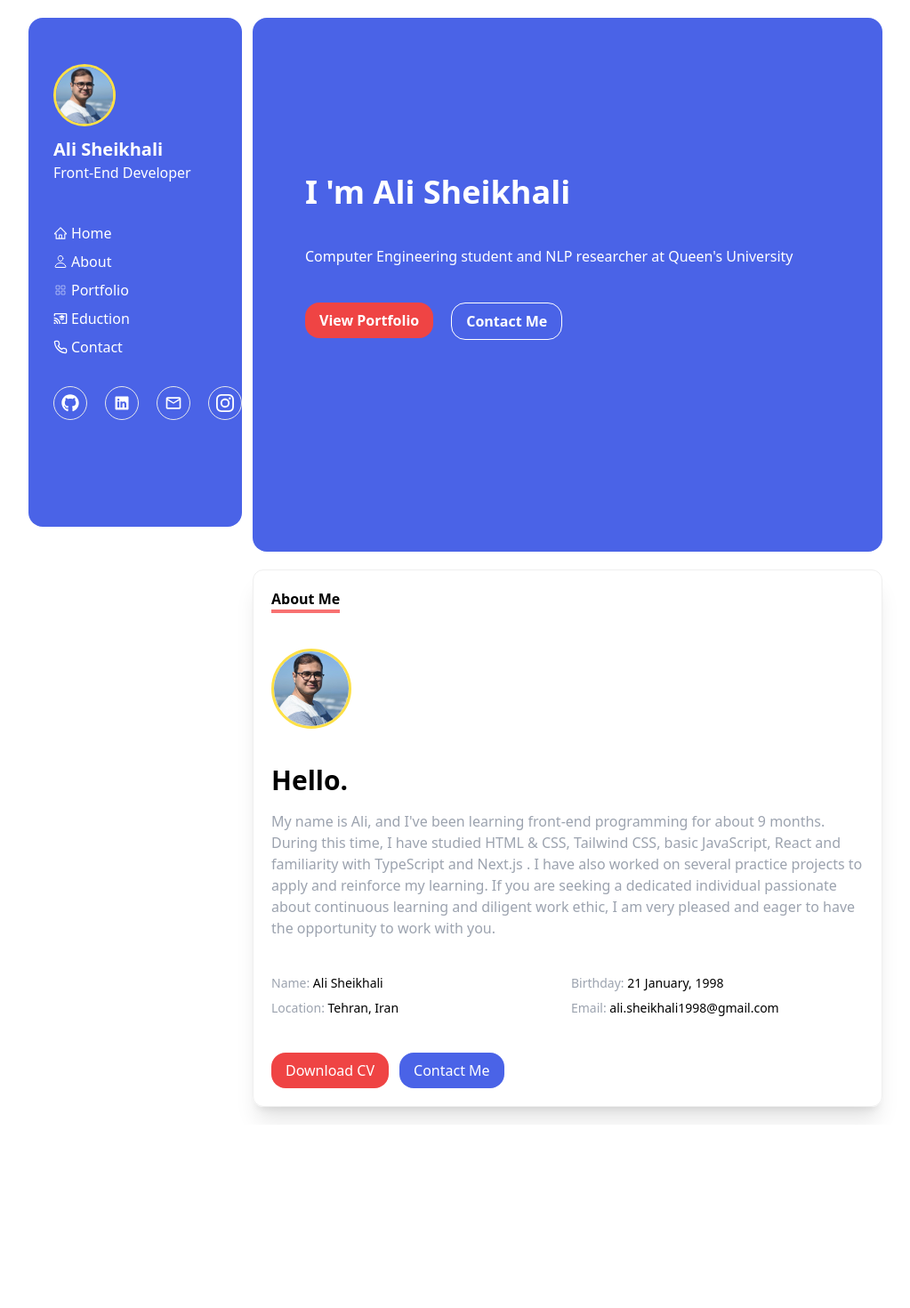
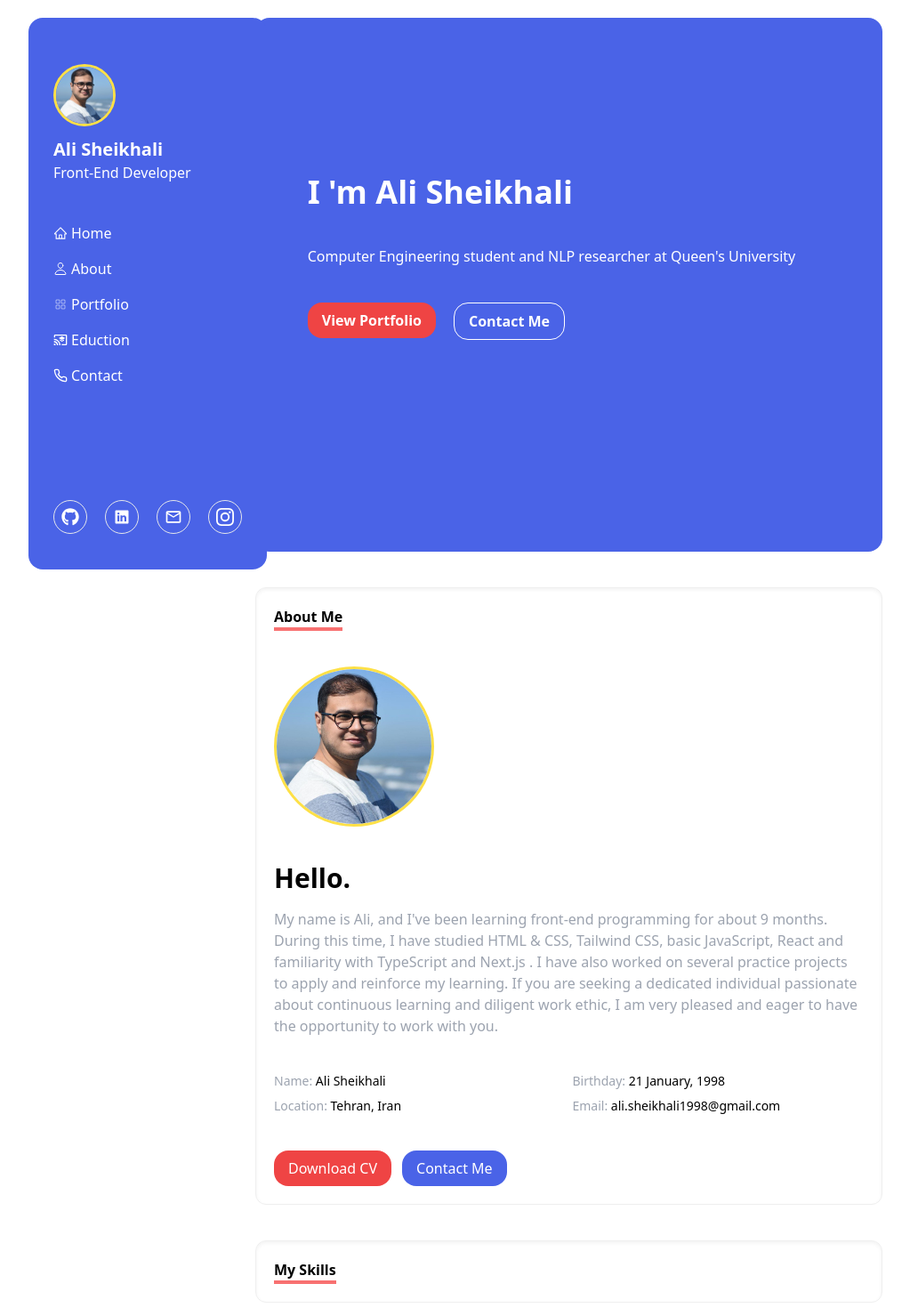
Before and after one commit to ali-sheikhali/portfolio, a React (Create React App) app: page / in a window 1280 px wide. Shown: the top 1470 px of the page at 89% size, without its empty margins (128-1151 px from the left). Before the commit the page ends 1264 px from the top, so only its background shows below. Built offline with nearby package versions, Linux system fonts and the light colour scheme.

Commit message:
complete about me

```diff
--- a/src/components/AboutMe.js
+++ b/src/components/AboutMe.js
@@ -4,10 +4,15 @@ import Buttons from "./Buttons";
 
 function AboutMe() {
   return (
-    <div className="shadow-xl space-y-10 my-5 p-5 border rounded-xl border-[#efefef]">
+    <div className="shadow-inner space-y-10 my-10 p-5 border rounded-xl border-[#efefef]">
       <h3 className="font-bold border-b-4 border-red-400 w-fit">About Me</h3>
       <figure>
-        <Logoimg style={{ width: "90px", height: "90px" }} />
+        <span className="md:hidden">
+          <Logoimg style={{ width: "120px", height: "120px" }} />
+        </span>
+        <span className="hidden md:block">
+          <Logoimg style={{ width: "180px", height: "180px" }} />
+        </span>
       </figure>
       <div className="space-y-4">
         <h2 className="font-bold text-3xl">Hello.</h2>
--- a/src/components/Home.js
+++ b/src/components/Home.js
@@ -3,6 +3,7 @@ import MobileBar from "./navbar/MobileBar";
 import WideScreenNavBar from "./navbar/WideScreenNavBar";
 import HeroHeader from "./HeroHeader";
 import AboutMe from "./AboutMe";
+import MySkills from "./MySkills";
 
 function Home() {
   return (
@@ -11,14 +12,16 @@ function Home() {
         <MobileBar />
         <HeroHeader />
         <AboutMe />
+        <MySkills />
       </div>
-      <div className="hidden lg:flex w-11/12 mx-auto xl:w-9/12 gap-3">
+      <div className="hidden lg:flex w-11/12 mx-auto xl:w-9/12 gap-5">
         <div className="w-3/12">
           <WideScreenNavBar />
         </div>
         <div className="w-9/12">
           <HeroHeader />
           <AboutMe />
+          <MySkills />
         </div>
       </div>
     </div>
--- /dev/null
+++ b/src/components/MySkills.js
@@ -0,0 +1,12 @@
+import React from 'react'
+
+function MySkills() {
+  return (
+    <div className="shadow-inner space-y-10 my-10 p-5 border rounded-xl border-[#efefef]">
+              <h3 className="font-bold border-b-4 border-red-400 w-fit">My Skills</h3>
+
+    </div>
+  )
+}
+
+export default MySkills
--- a/src/components/navbar/WideScreenNavBar.js
+++ b/src/components/navbar/WideScreenNavBar.js
@@ -9,7 +9,7 @@ import WIdeItems from "./WIdeItems";
 import SocialMedia from "../SocialMedia";
 function WideScreenNavBar() {
   return (
-    <div className="">
+    <div className="fixed ">
       <div
         className="bg-[#4A63E7] flex flex-col justify-start space-y-8
      text-white my-5 py-10 px-7 rounded-2xl"
@@ -21,14 +21,14 @@ function WideScreenNavBar() {
             <p className="text-md">Front-End Developer</p>
           </div>
         </div>
-        <div className="space-y-2">
+        <div className="space-y-4">
           <WIdeItems name="Home" icons={<AiOutlineHome />} />
           <WIdeItems name="About" icons={<IoPersonOutline />} />
           <WIdeItems name="Portfolio" icons={<PiSquaresFourThin />} />
           <WIdeItems name="Eduction" icons={<MdCastForEducation />} />
           <WIdeItems name="Contact" icons={<LuPhone />} />
         </div>
-        <div className="pb-20">
+        <div className="pt-24">
           <SocialMedia />
         </div>
       </div>
```
Also changed, not shown: 1 other file (tests, documents, lock files or other folders).
